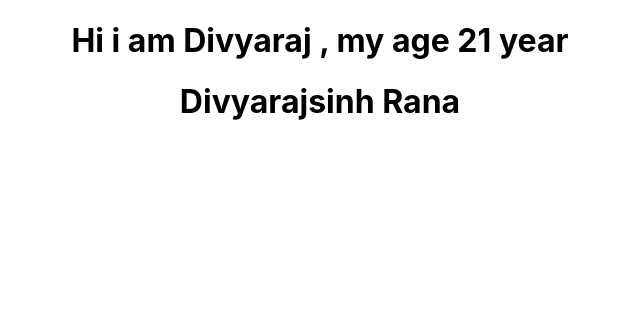
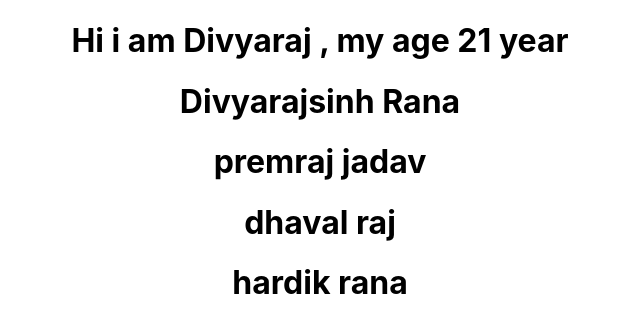
Before and after one commit to DivyarajsinhRana/typescript, a React (Create React App) app in the folder my-app/: page / in a window 1280 px wide. Shown: the top 332 px of the page, without its empty margins (320-960 px from the left). Built offline with nearby package versions, Linux system fonts and the light colour scheme.

Commit message:
array type done

```diff
--- a/my-app/src/App.tsx
+++ b/my-app/src/App.tsx
@@ -3,15 +3,31 @@ import logo from './logo.svg';
 import './App.css';
 import Greet from './components/Greet';
 import Person from './components/Person';
+import Personlist from './components/Personlist';
 function App() {
   const person ={
     fn : "Divyarajsinh",
     ln : "Rana"
   };
+  const namelist = [
+   {
+    first : "premraj",
+    last :"jadav"
+ },
+ {
+  first : " dhaval",
+  last :"raj"
+ },
+ {
+  first : "hardik",
+  last :"rana"
+ }]
+
   return (
     <div className="App">
       <Greet name="Divyaraj" age={21} isLoggedIn={true} />
       <Person  name={person}/>
+      <Personlist  names={namelist}/>
     </div>
   );
 }
--- /dev/null
+++ b/my-app/src/components/Personlist.tsx
@@ -0,0 +1,23 @@
+import React from 'react'
+
+type personlist = {
+    names : {
+        first : String
+        last : String
+    }[]
+}
+const Personlist = (props : personlist) => {
+    return (
+        <div>
+            {
+                props.names.map ((name,id)=>{
+                    return (
+                        <h1 key={id}>{name.first} {name.last}</h1>
+                    )
+                })
+            }
+        </div>
+    )
+}
+
+export default Personlist
```
